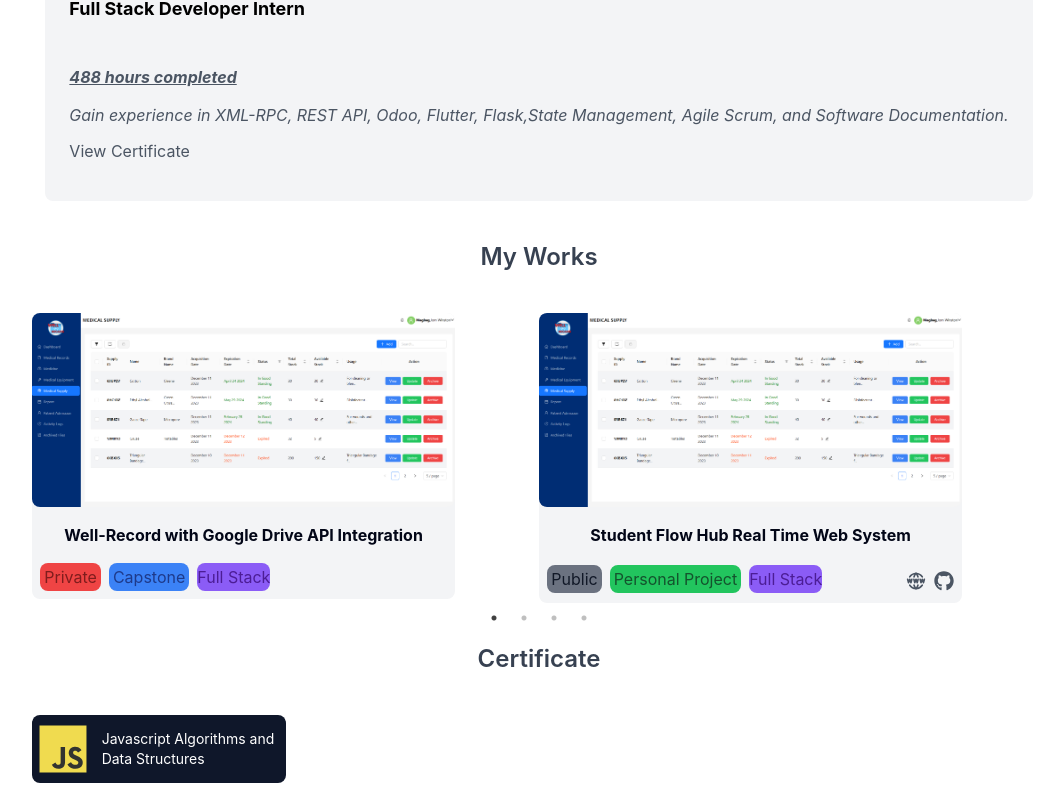
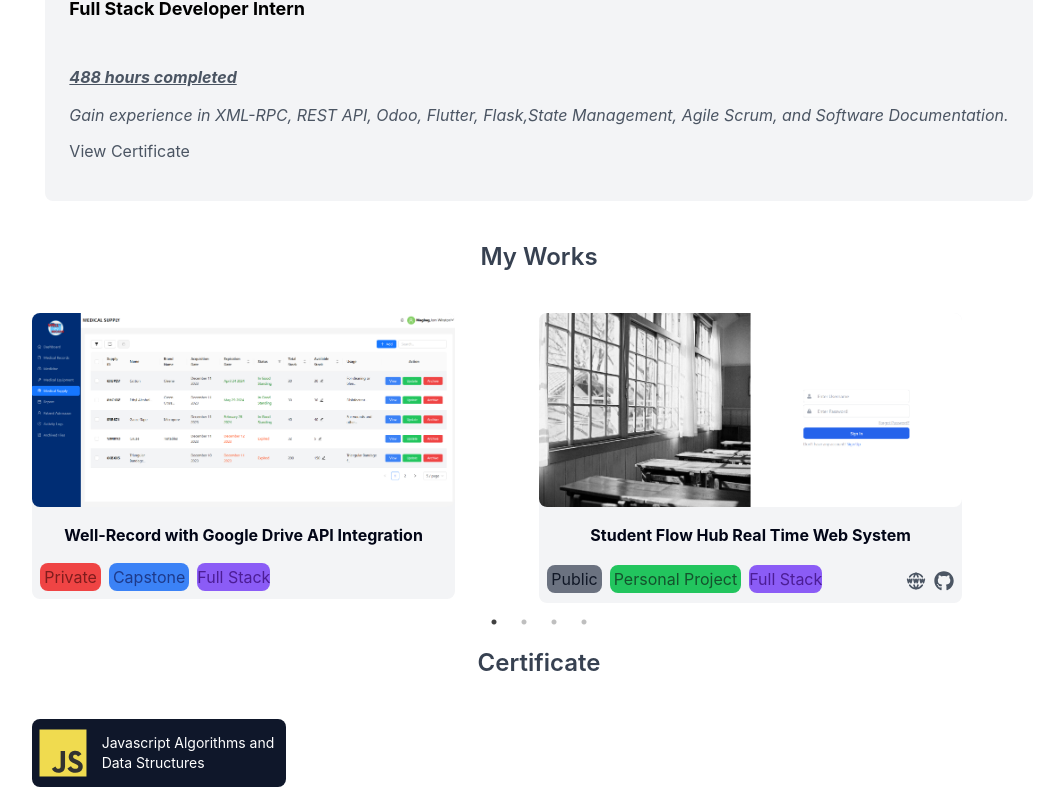
Before and after one commit to yoshieexD/Portfolio, a React (Create React App) app in the folder client/: page / in a window 1280 px wide. Shown: the part 1058-1861 px from the top of the page, without its empty margins (101-1139 px from the left). Built offline with nearby package versions, Linux system fonts and the light colour scheme; some icons are missing.

Commit message:
[ADD] fix

```diff
--- a/client/src/App.tsx
+++ b/client/src/App.tsx
@@ -8,7 +8,7 @@ import { FaArrowUpRightFromSquare } from "react-icons/fa6";
 import { HeaderText } from "./layout/Font";
 import { Helmet } from "react-helmet-async";
 import { Html, Css, Js, Ts, Php, Sql, TailWind, Bootstrap, Antd, ReactJs, ExpressJs, MongoDb, Npm, Postman, Git, Figma, Vercel, ReactQuery, Flutter, Flask, Python } from './asset/DevIcon';
-import { Capstone } from "./asset/Work";
+import { Capstone, StudentHub, Rick } from "./asset/Work";
 import { WorkContainer } from "./work/WorkContainer";
 import "slick-carousel/slick/slick.css";
 import "slick-carousel/slick/slick-theme.css";
@@ -137,7 +137,7 @@ export default function App() {
                   </div>
                   <div>
                     <WorkContainer
-                      image={<Capstone />}
+                      image={<StudentHub />}
                       title={'Student Flow Hub Real Time Web System'}
                       status={'Public'}
                       capstone={'Personal Project'}
@@ -147,7 +147,7 @@ export default function App() {
                   </div>
                   <div>
                     <WorkContainer
-                      image={<Capstone />}
+                      image={<Rick />}
                       title={'Rick and Morty Api'}
                       status={'Public'}
                       capstone={'Personal Project'}
--- a/client/src/asset/Work.tsx
+++ b/client/src/asset/Work.tsx
@@ -1,7 +1,20 @@
-import React from 'react';
 import capstone from './img/capstone.png'
+import studentHub from './img/studenthub.png'
+import rick from './img/rick.png'
 export const Capstone = () => {
     return (
         <img src={capstone} alt='capstone' className='max-w-full h-full rounded-lg' />
     )
 }
+
+export const StudentHub = () => {
+    return (
+        <img src={studentHub} alt='student' className='max-w-full h-full rounded-lg' />
+    )
+}
+
+export const Rick = () => {
+    return (
+        <img src={rick} alt='rick' className='max-w-full h-full rounded-lg' />
+    )
+}
```
Also changed, not shown: client/src/asset/img/rick.png (added), client/src/asset/img/studenthub.png (added).
